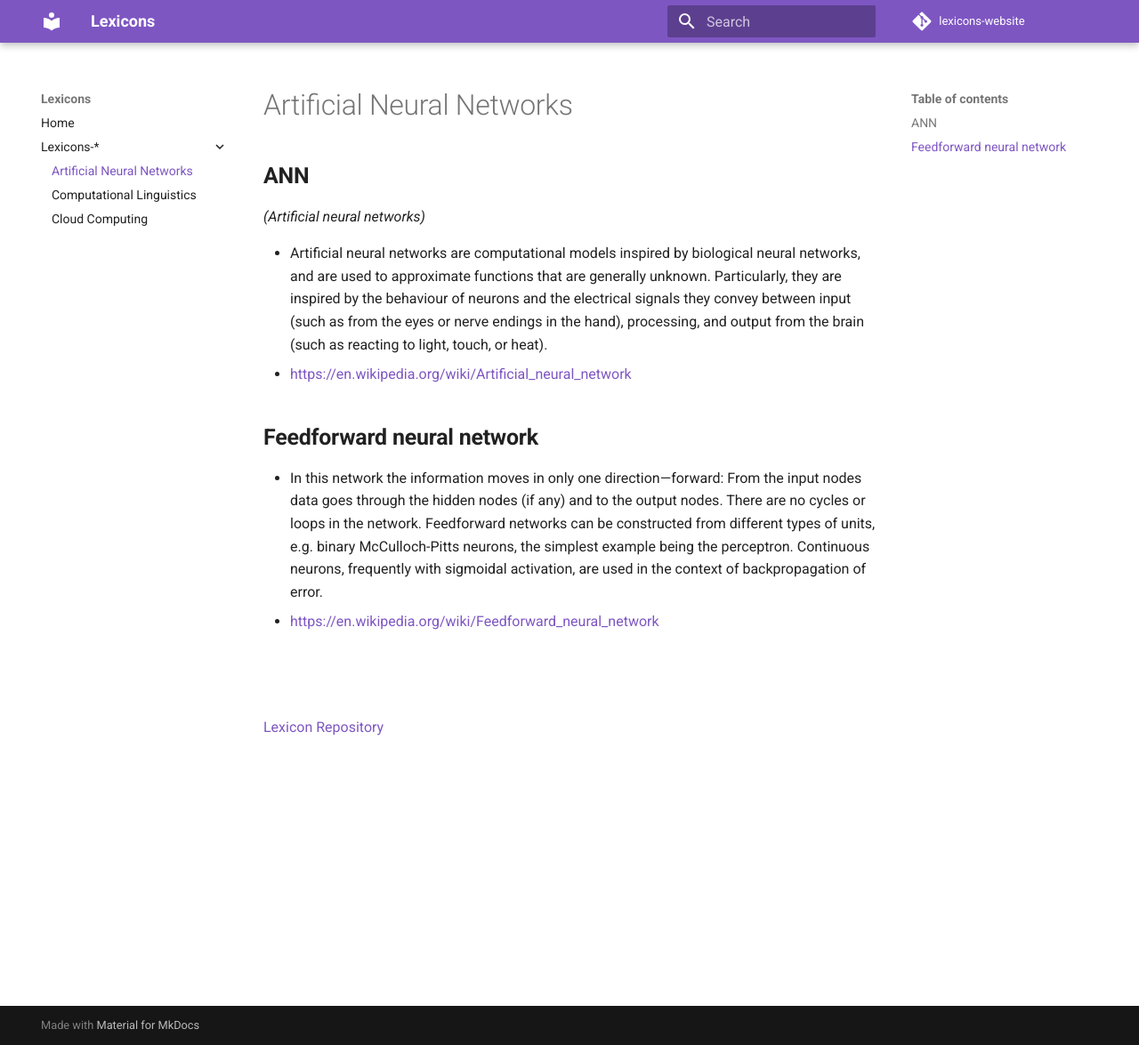
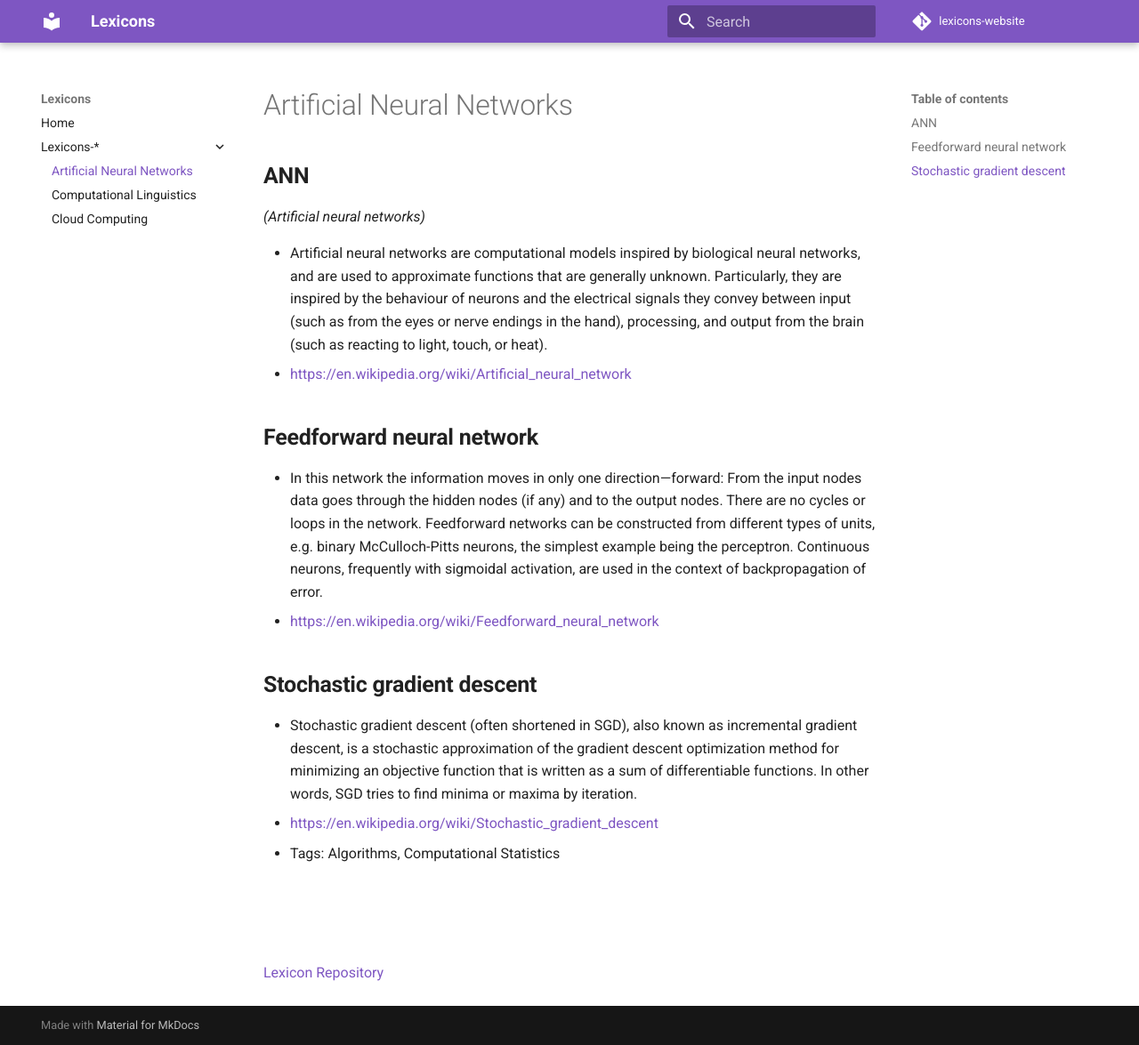
Before and after one commit to technopreneurG/lexicons-website, an MkDocs documentation site: the page built from docs/lexicon-artificial-neural-networks.md, in a window 1280 px wide and 1175 px high. Shown: the whole window at 89% size. Built offline with MkDocs 1.6.1 and Material for MkDocs 9.7.7, drawn with Linux system fonts in a browser that asks for light colours; comment, search, counter and statistics services are not loaded; old or Windows-style settings are respelled for this version of MkDocs.

Commit message:
updated docs

```diff
--- a/docs/lexicon-artificial-neural-networks.md
+++ b/docs/lexicon-artificial-neural-networks.md
@@ -10,8 +10,14 @@
 * In this network the information moves in only one direction—forward: From the input nodes data goes through the hidden nodes (if any) and to the output nodes. There are no cycles or loops in the network. Feedforward networks can be constructed from different types of units, e.g. binary McCulloch-Pitts neurons, the simplest example being the perceptron. Continuous neurons, frequently with sigmoidal activation, are used in the context of backpropagation of error.
 * <https://en.wikipedia.org/wiki/Feedforward_neural_network>
 
+## **Stochastic gradient descent**
+
+* Stochastic gradient descent (often shortened in SGD), also known as incremental gradient descent, is a stochastic approximation of the gradient descent optimization method for minimizing an objective function that is written as a sum of differentiable functions. In other words, SGD tries to find minima or maxima by iteration.
+* <https://en.wikipedia.org/wiki/Stochastic_gradient_descent>
+* Tags: Algorithms, Computational Statistics
 
 </br>
 </br>
 </br>
+
 [Lexicon Repository](https://github.com/technopreneurG/lexicon)
```
